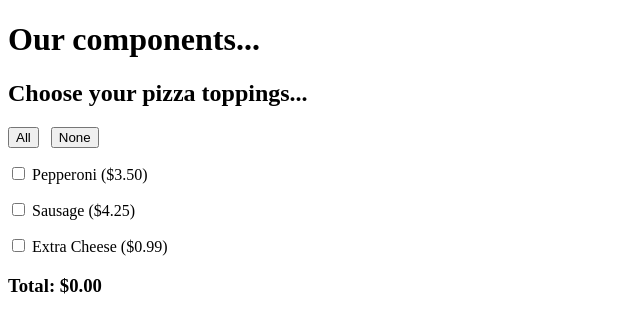
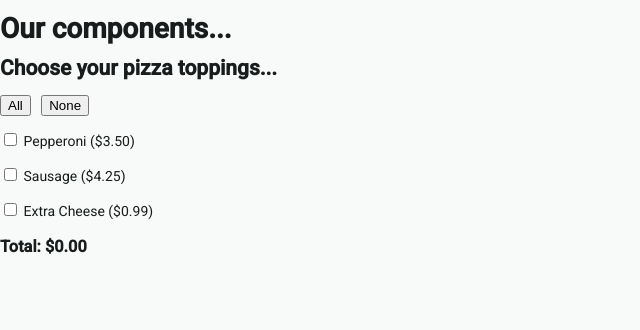
Before and after one commit to 2026-fall-jsf/angular-components, an Angular app: page / in a window 1280 px wide. Shown: the top 330 px of the page, without its empty margins (0-640 px from the left). Built offline with nearby package versions, Linux system fonts and the light colour scheme.

Commit message:
ng add @angular/material

```diff
--- a/angular.json
+++ b/angular.json
@@ -49,9 +49,7 @@
                 "input": "public"
               }
             ],
-            "styles": [
-              "src/styles.css"
-            ]
+            "styles": ["src/material-theme.scss", "src/styles.css"]
           },
           "configurations": {
             "production": {
--- a/package.json
+++ b/package.json
@@ -11,10 +11,12 @@
   "private": true,
   "packageManager": "npm@11.1.0",
   "dependencies": {
+    "@angular/cdk": "^22.2.4",
     "@angular/common": "^22.2.0",
     "@angular/compiler": "^22.2.0",
     "@angular/core": "^22.2.0",
     "@angular/forms": "^22.2.0",
+    "@angular/material": "^22.2.4",
     "@angular/platform-browser": "^22.2.0",
     "@angular/router": "^22.2.0",
     "rxjs": "~7.8.0",
--- a/src/index.html
+++ b/src/index.html
@@ -1,11 +1,21 @@
 <!doctype html>
 <html lang="en">
   <head>
-  <meta charset="utf-8">
+    <meta charset="utf-8" />
     <title>AngularComponents</title>
-  <base href="/">
-  <meta name="viewport" content="width=device-width, initial-scale=1">
-  <link rel="icon" type="image/x-icon" href="favicon.ico">
+    <base href="/" />
+    <meta name="viewport" content="width=device-width, initial-scale=1" />
+    <link rel="icon" type="image/x-icon" href="favicon.ico" />
+    <link rel="preconnect" href="https://fonts.googleapis.com" />
+    <link rel="preconnect" href="https://fonts.gstatic.com" crossorigin />
+    <link
+      href="https://fonts.googleapis.com/css2?family=Roboto:wght@300;400;500&display=swap"
+      rel="stylesheet"
+    />
+    <link
+      href="https://fonts.googleapis.com/icon?family=Material+Symbols+Outlined"
+      rel="stylesheet"
+    />
   </head>
   <body>
     <app-root></app-root>
--- /dev/null
+++ b/src/material-theme.scss
@@ -0,0 +1,38 @@
+// Include theming for Angular Material with `mat.theme()`.
+// This Sass mixin will define CSS variables that are used for styling Angular Material
+// components according to the Material 3 design spec.
+// Learn more about theming and how to use it for your application's
+// custom components at https://material.angular.dev/guide/theming
+@use '@angular/material' as mat;
+
+html {
+  height: 100%;
+  @include mat.theme(
+    (
+      color: (
+        primary: mat.$cyan-palette,
+        tertiary: mat.$orange-palette,
+      ),
+      typography: Roboto,
+      density: 0,
+    )
+  );
+}
+
+body {
+  // Default the application to a light color theme. This can be changed to
+  // `dark` to enable the dark color theme, or to `light dark` to defer to the
+  // user's system settings.
+  color-scheme: light;
+
+  // Set a default background, font and text colors for the application using
+  // Angular Material's system-level CSS variables. Learn more about these
+  // variables at https://material.angular.dev/guide/system-variables
+  background-color: var(--mat-sys-surface);
+  color: var(--mat-sys-on-surface);
+  font: var(--mat-sys-body-medium);
+
+  // Reset the user agent margin.
+  margin: 0;
+  height: 100%;
+}
```
Also changed, not shown: 1 other file (tests, documents, lock files or other folders). Lines whose indentation alone changed are shown as unchanged.
